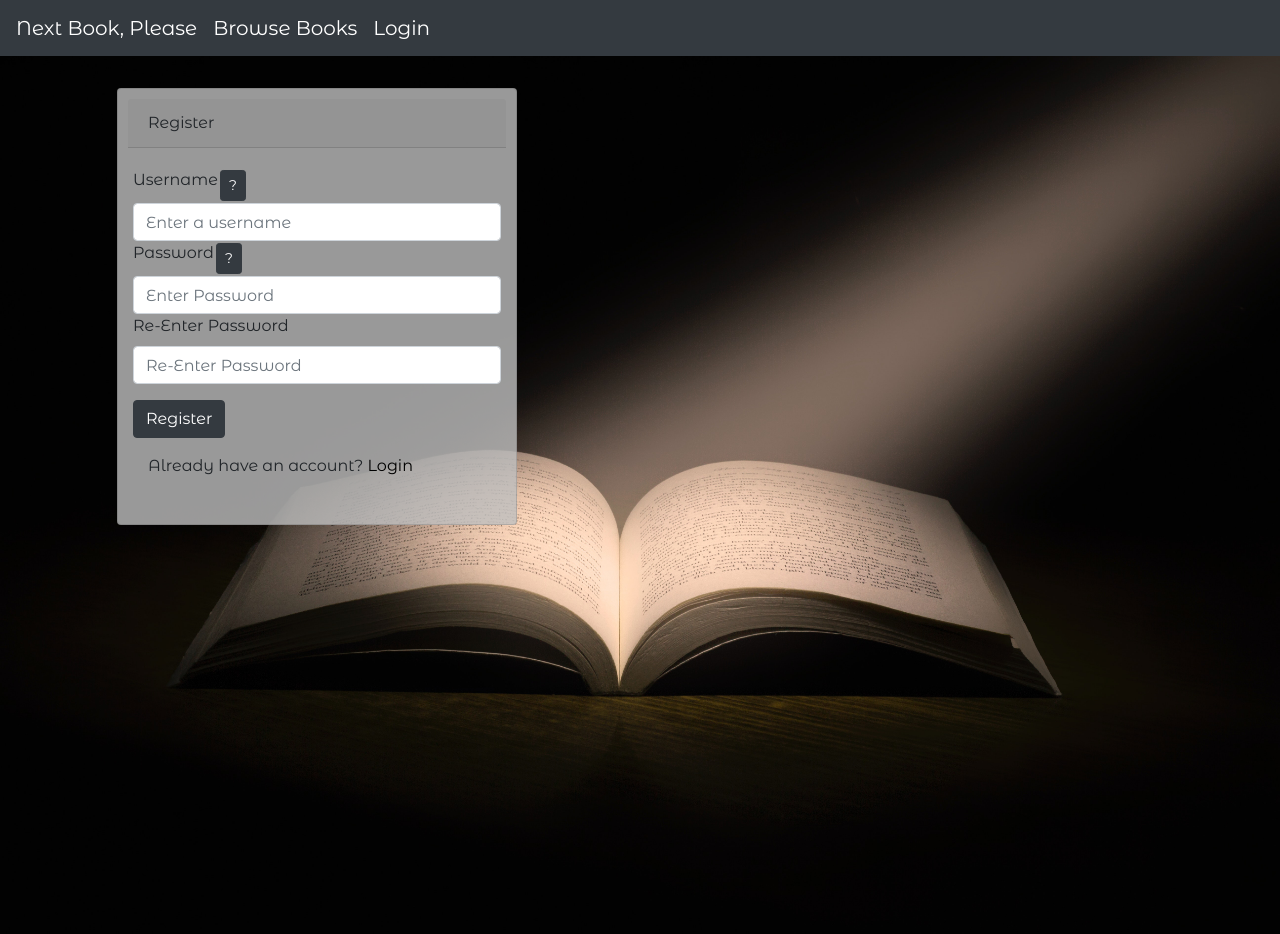
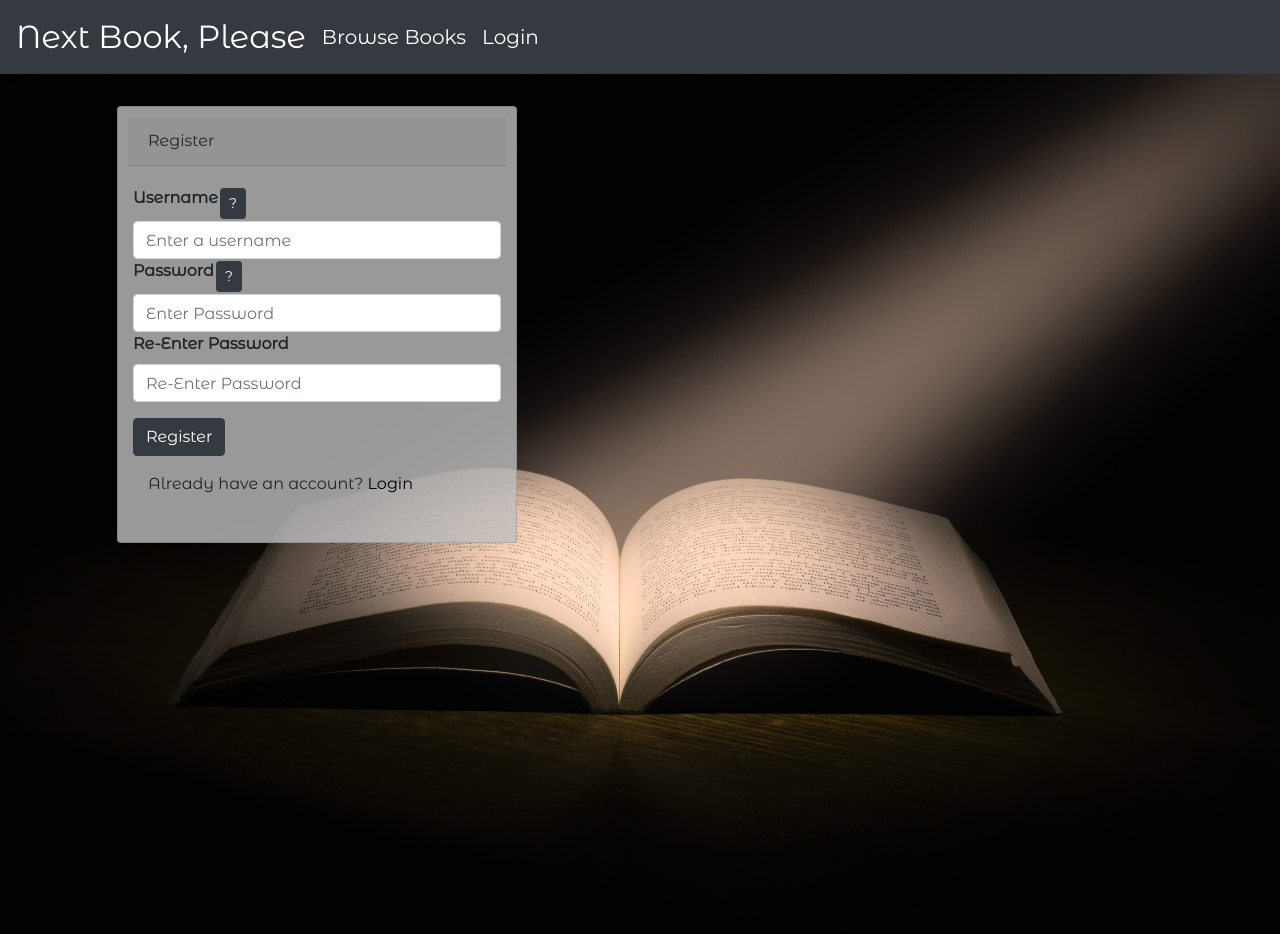
Before and after one commit to HollyT85/books_for_you, a Flask app: page /register in a window 1280 px wide. Run offline with Flask 2, Linux system fonts and the light colour scheme; some libraries are stand-ins or nearby versions.

Commit message:
styling changes for cinsistency across pages

```diff
--- a/static/css/style.css
+++ b/static/css/style.css
@@ -4,6 +4,10 @@
     margin: 0;
     position:relative;
     font-family: 'Montserrat Alternates', sans-serif;;
+}
+
+.heading {
+    font-size: 2rem;
 }
 
 .card {
@@ -59,11 +63,17 @@ a {
     width: 25rem;
 }
 
+.bold {
+    font-weight: bold;
+}
+
 /*flashed messages*/
 .messages {
     color: white;
-    text-align: center;
     padding: 1rem;
+    margin-left: auto;
+    margin-right: auto;
+    font-size: 1.5rem;
 }
 
 /*heading styling*/
--- a/templates/base.html
+++ b/templates/base.html
@@ -20,7 +20,7 @@
     <title>Next Book, Please</title>
     <!--NavBar-->
     <nav class="navbar navbar-expand-lg navbar-light bg-dark">
-        <a class="navbar-brand text-white" href="{{ url_for('home_page') }}">Next Book, Please</a>
+        <a class="navbar-brand text-white heading" href="{{ url_for('home_page') }}">Next Book, Please</a>
         <button class="navbar-toggler" type="button" data-toggle="collapse" data-target="#navbarSupportedContent"
             aria-controls="navbarSupportedContent" aria-expanded="false" aria-label="Toggle navigation">
             <span class="navbar-toggler-icon"></span>
--- a/templates/edit.html
+++ b/templates/edit.html
@@ -7,15 +7,15 @@
     <div class="card col-12 edit-cards">
         <form method="POST" action="{{ url_for('edit', review_id=review._id) }}">
             <div class="row">
-                <label for="title" class="form-label padding"><b>Book Title:</b></label><br>
+                <label for="title" class="form-label padding bold">Book Title:</label><br>
                 <input type="text" name="title" class="form-control padding" id="id" value="{{ review.title }}"> <br>
             </div>
             <div class="row">
-                <label for="review" class="form-label padding"><b>Review:</b></label><br>
+                <label for="review" class="form-label padding bold">Review:</label><br>
                 <textarea name="review" class="form-control padding" id="review" required> {{ review.review }}</textarea><br>
             </div>
             <div class="row">
-                <p class="padding">Rating:</p>
+                <p class="padding bold">Rating:</p>
 
             </div>
             <div class="row">
--- a/templates/index.html
+++ b/templates/index.html
@@ -6,7 +6,7 @@
     <div class="col-sm-6">
         <div class="card cards">
             <div class="card-body text-center">
-                <h5 class="card-title">Where will your next book take you?</h5>
+                <h5 class="card-title bold">Where will your next book take you?</h5>
                 <p class="card-text">Book reviews you can trust</p>
                 <a href="{{ url_for('login') }}" class="btn btn-dark">Login</a>
                 <a href="{{ url_for('register') }}" class="btn btn-dark">Register</a>
--- a/templates/login.html
+++ b/templates/login.html
@@ -10,12 +10,12 @@
         <!--check login function in python-->
         <form method="POST" action="{{ url_for('login') }}">
             <div class="row">
-                <label for="username" class="form-label">Username </label>
+                <label for="username" class="form-label bold">Username</label>
                 <input type="text" name="username" class="form-control" id="username" placeholder="Enter a username"
                     required>
             </div>
             <div class="row">
-                <label for="password" class="form-label">Password</label>
+                <label for="password" class="form-label"><b>Password</b></label>
                 <input type="password" name="password" class="form-control" id="password" placeholder="Enter Password"
                     required>
             </div>
--- a/templates/register.html
+++ b/templates/register.html
@@ -9,7 +9,7 @@
         <!--check register function in python-->
         <form method="POST" action="{{ url_for('register') }}">
             <div class="row">
-                <label for="username" class="form-label">Username</label>
+                <label for="username" class="form-label bold">Username</label>
                 <!--Provide help to register - username -->
                 <a tabindex="0" class="btn btn-sm btn-dark help-buttons" role="button" data-toggle="popover"
                     data-trigger="hover" title="Username Help"
@@ -19,14 +19,15 @@
             </div>
             <div class="row">
                 <!--Double password check-->
-                <label for="password1" class="form-label">Password</label>
+                <label for="password1" class="form-label bold">Password</label>
                 <!--Provide help to register - password -->
                 <a tabindex="0" class="btn btn-sm btn-dark help-buttons" role="button" data-toggle="popover"
                     data-trigger="hover" title="Password Help"
                     data-content="Must include: a capital letter, a number & be 7+ characters">?</a>
+                <!--Double password in case of mistypes-->
                 <input type="password" name="password1" class="form-control" id="password1"
                     pattern="(?=.*\d)(?=.*[a-z])(?=.*[A-Z]).{7,}" placeholder="Enter Password" required>
-                <label for="password2" class="form-label">Re-Enter Password</label>
+                <label for="password2" class="form-label bold">Re-Enter Password</label>
                 <input type="password" name="password2" class="form-control" id="password2"
                     pattern="(?=.*\d)(?=.*[a-z])(?=.*[A-Z]).{7,}" placeholder="Re-Enter Password" required>
             </div>
--- a/templates/userprofile.html
+++ b/templates/userprofile.html
@@ -7,7 +7,7 @@
         <div class="card profile">
             <!--display username -->
             <div class="card-header">
-                <p class="titles"><b>{{ username | title }}'s Profile</b></h1>
+                <p class="titles bold">{{ username | title }}'s Profile</h1>
             </div>
             <div class="card-body">
                 <!-- auto generated profile picture-->
--- a/templates/viewreviews.html
+++ b/templates/viewreviews.html
@@ -6,7 +6,7 @@
     <div class="col-12">
         <div class="card text-center">
             <div class="card-header">
-                <p class="titles"><b>Reviews you have left</b></p>
+                <p class="titles bold">Reviews you have left</p>
                 <a class="btn btn-dark" href="{{ url_for('userprofile', username=session['user']) }}">Back to Profile</a>
             </div>
             {% for review in reviews %}
@@ -18,7 +18,7 @@
                             <button class="btn btn-link" data-toggle="collapse"
                                 data-target="#collapseOne{{ review._id }}" aria-expanded="true"
                                 aria-controls="collapseOne">
-                                <p class="titles"> <b>{{ review.title }}</b></p>
+                                <p class="titles bold">{{ review.title }}</p>
                             </button>
                         </h5>
                     </div>
```
Also changed, not shown: templates/books.html (+6 -6 lines).
